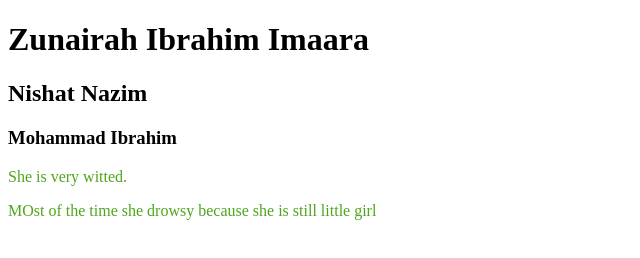
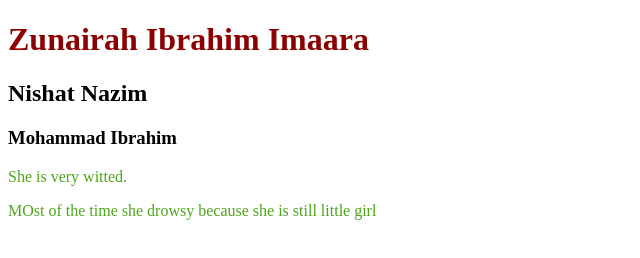
Before and after one commit to nourindiya/imu-repo, a plain HTML site: page index.html in a window 1280 px wide. Shown: the whole page, without its empty margins (0-640 px from the left). Drawn offline with Linux system fonts and the light colour scheme.

Commit message:
color reded

```diff
--- a/style.css
+++ b/style.css
@@ -1,3 +1,6 @@
 p{
     color: rgb(78, 165, 28);
 }
+h1{
+    color: darkred;
+}
```
